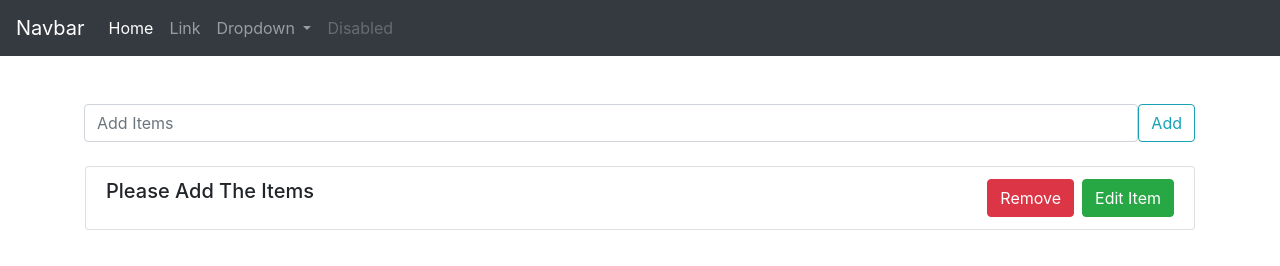
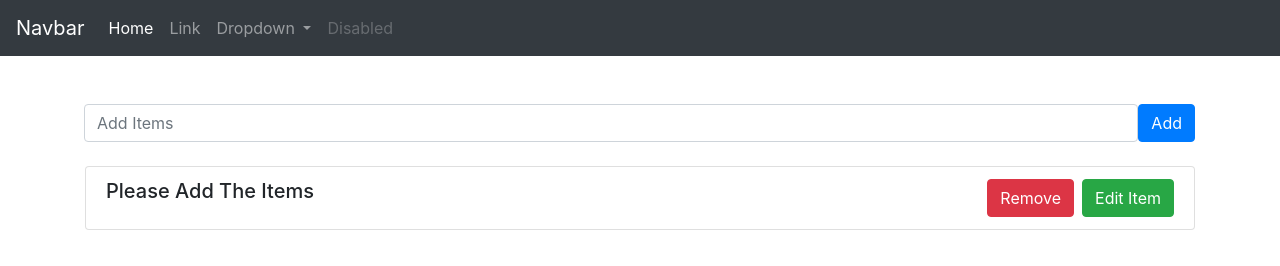
Before and after one commit to GUJJU03/To_Do_List, a plain HTML site: page index.html in a window 1280 px wide. Drawn offline with nearby package versions, Linux system fonts and the light colour scheme.

Commit message:
small changes

```diff
--- a/index.html
+++ b/index.html
@@ -52,7 +52,7 @@
         <div class="container mt-5">
             <div class="input-group-append">
                 <input type="text" class="form-control" placeholder="Add Items" width="auto">
-                <button id="btn" class="btn btn-outline-info" type="button" id="button-addon2">Add</button>
+                <button id="btn" class="btn btn-primary" type="button" id="button-addon2">Add</button>
             </div>
 
             <div class="input-group mb-3">
```
